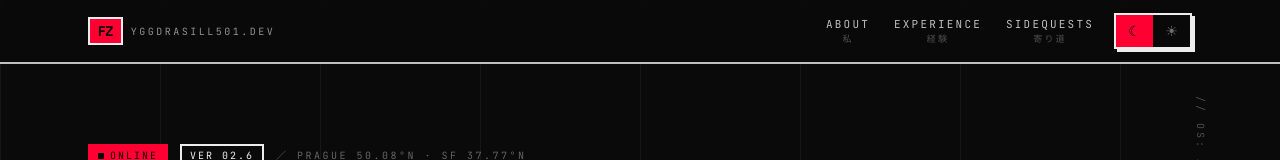
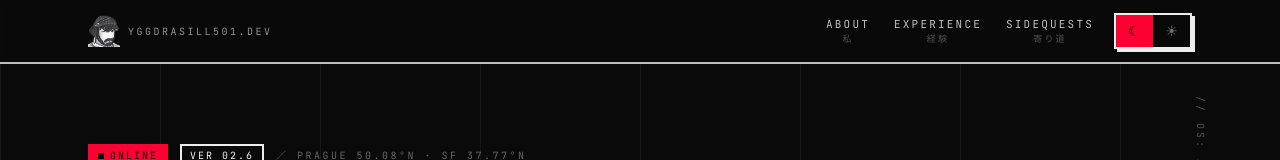
Before and after one commit to Yggdrasill501/yggdrasill501.dev, a Next.js app: page / in a window 1280 px wide. Shown: the top 160 px of the page. Built offline with nearby package versions, Linux system fonts and the light colour scheme.

Commit message:
feat: add logo to the navbar

```diff
--- a/app/components/Nav.tsx
+++ b/app/components/Nav.tsx
@@ -1,3 +1,4 @@
+import Image from "next/image";
 import Link from "next/link";
 import ThemeToggle from "./ThemeToggle";
 
@@ -12,9 +13,14 @@ export default function Nav() {
     <nav className="sticky top-0 z-50 border-b-2 border-bone/80 bg-ink/85 backdrop-blur">
       <div className="mx-auto flex max-w-6xl items-center justify-between px-4 py-3 sm:px-6">
         <Link href="/" className="group flex items-center gap-2">
-          <span className="border-2 border-bone bg-rust px-2 py-0.5 font-display text-sm font-black tracking-tight text-ink">
-            FZ
-          </span>
+          <Image
+            src="/favicon.png"
+            alt="yggdrasill501.dev"
+            width={32}
+            height={32}
+            priority
+            className="block h-8 w-8"
+          />
           <span className="hidden font-mono text-[10px] uppercase tracking-[0.25em] text-bone/60 sm:inline">
             yggdrasill501.dev
           </span>
```
